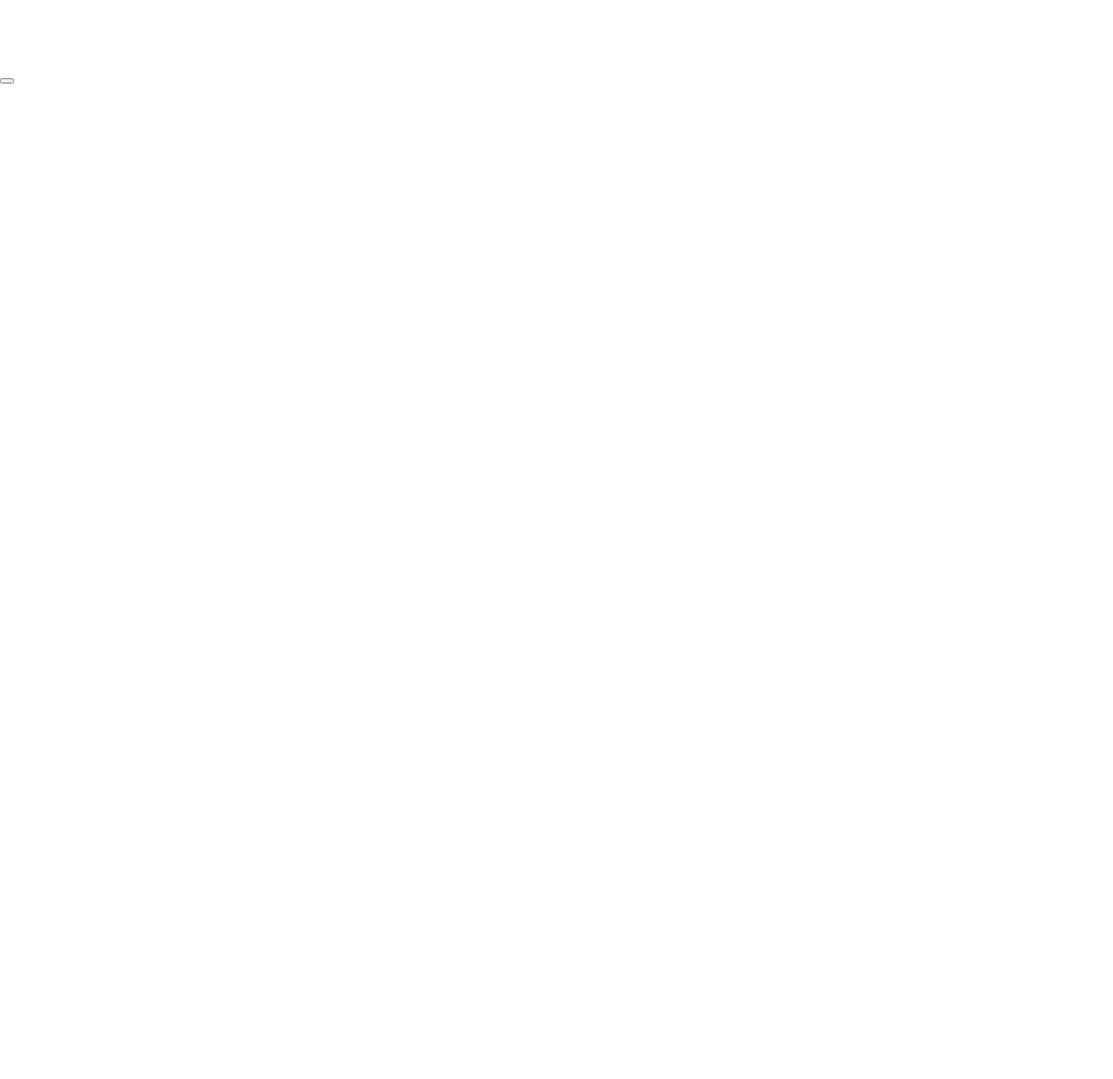
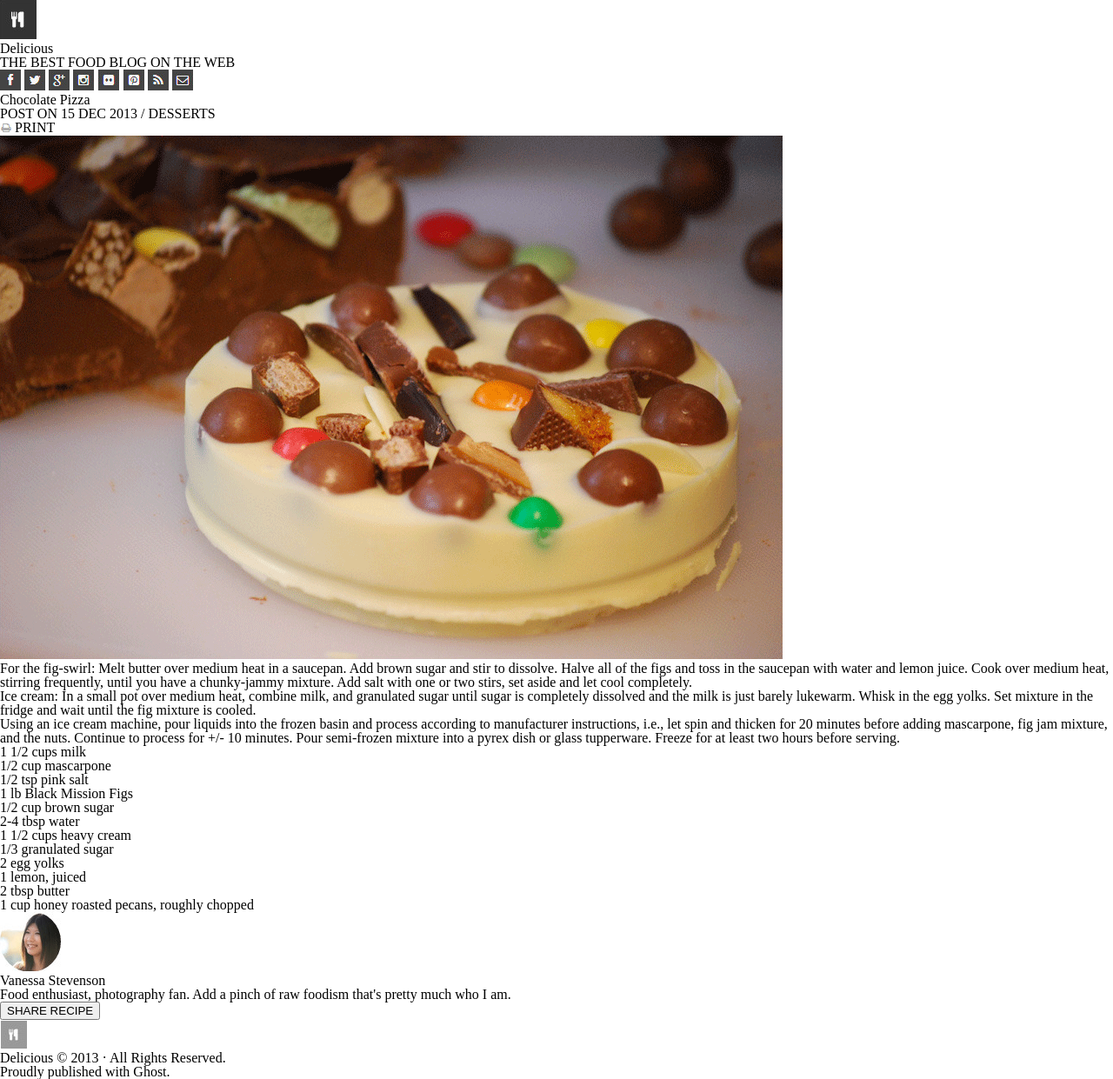
Before and after one commit to Dirrbick/CollabLab, a plain HTML site: page index.html in a window 1280 px wide. Shown: the whole page at 87% size. Before the commit the page ends 800 px from the top, so only its background shows below. Drawn offline with Linux system fonts and the light colour scheme.

Commit message:
Finished text in html

```diff
--- a/index.html
+++ b/index.html
@@ -6,24 +6,25 @@
         <title>Document</title>
     </head>
     <header>
-        <img src="" alt="">
+        <img src="img/logo.png" alt="logo">
         <div>
             <h1>
-
+                Delicious
             </h1>
             <p>
-
+                THE BEST FOOD BLOG ON THE WEB
             </p>
         </div>
         <div class="images">
-            <img src="" alt="">
-            <img src="" alt="">
-            <img src="" alt="">
-            <img src="" alt="">
-            <img src="" alt="">
-            <img src="" alt="">
-            <img src="" alt="">
-            <img src="" alt="">
+            <img src="img/fb-icon.png" alt="facebook">
+            <img src="img/twit-icon.png" alt="twitter">
+            <img src="img/gp-icon.png" alt="Google">
+            <img src="img/insta-icon.png" alt="instagram">
+            <img src="img/flic-icon.png" alt="flic">
+            <img src="img/pint-icon.png" alt="pinterest">
+            <!-- add space between next 2 -->
+            <img src="img/rss-icon.png" alt="RSS">
+            <img src="img/mail-icon.png" alt="Mail">
         </div>
     </header>
     <section class="divider">
@@ -32,46 +33,46 @@
     <body>
         <section>
             <h2>
-
+                Chocolate Pizza
             </h2>
             <p>
-
+                POST ON 15 DEC 2013 / DESSERTS
             </p>
             <!-- print image -->
-            <img src="" alt="">
+            <img src="img/print-icon.png" alt="Print"> PRINT
         </section>
         <!-- big image -->
-        <img src="" alt="">
+        <img src="img/choco-pizza.png" alt="Chocolate Pizza">
         <main>
             <p>
-
+                For the fig-swirl: Melt butter over medium heat in a saucepan. Add brown sugar and stir to dissolve. Halve all of the figs and toss in the saucepan with water and lemon juice. Cook over medium heat, stirring frequently, until you have a chunky-jammy mixture. Add salt with one or two stirs, set aside and let cool completely.
             </p>
             <p>
-
+                Ice cream: In a small pot over medium heat, combine milk, and granulated sugar until sugar is completely dissolved and the milk is just barely lukewarm. Whisk in the egg yolks. Set mixture in the fridge and wait until the fig mixture is cooled.
             </p>
             <p>
-
+                Using an ice cream machine, pour liquids into the frozen basin and process according to manufacturer instructions, i.e., let spin and thicken for 20 minutes before adding mascarpone, fig jam mixture, and the nuts. Continue to process for +/- 10 minutes. Pour semi-frozen mixture into a pyrex dish or glass tupperware. Freeze for at least two hours before serving.
             </p>
         </main>
         <article>
             <div>
                 <ul>
-                    <li></li>
-                    <li></li>
-                    <li></li>
-                    <li></li>
-                    <li></li>
-                    <li></li>
+                    <li>1 1/2 cups milk</li>
+                    <li>1/2 cup mascarpone</li>
+                    <li>1/2 tsp pink salt</li>
+                    <li>1 lb Black Mission Figs</li>
+                    <li>1/2 cup brown sugar</li>
+                    <li>2-4 tbsp water</li>
                 </ul>
             </div>
             <div>
                 <ul>
-                    <li></li>
-                    <li></li>
-                    <li></li>
-                    <li></li>
-                    <li></li>
-                    <li></li>
+                    <li>1 1/2 cups heavy cream</li>
+                    <li>1/3 granulated sugar</li>
+                    <li>2 egg yolks</li>
+                    <li>1 lemon, juiced</li>
+                    <li>2 tbsp butter</li>
+                    <li>1 cup honey roasted pecans, roughly chopped</li>
                 </ul>
             </div>
         </article>
@@ -81,29 +82,30 @@
     </section>
     <section>
         <div>
-            <img src="" alt="">
+            <img src="img/van-pic.png" alt="Vanessa Stevenson">
             <h3>
-
+                Vanessa Stevenson
             </h3>
             <p>
-
+                Food enthusiast, photography fan. Add a pinch of raw foodism that's pretty much who I am.
             </p>
         </div>
         <button>
-
+            SHARE RECIPE
         </button>
     </section>
     <section class="footerLine">
-
+        <img src="img/small-logo.png" alt="small logo">
     </section>
     <footer>
         <p>
-
+            Delicious © 2013 <span>&#183;</span> All Rights Reserved.
         </p>
         <p>
-
+            Proudly published with Ghost.
         </p>
     </footer>
-        <script src="app.js"></script>
+
+    <script src="app.js"></script>
 
 </html>
```
